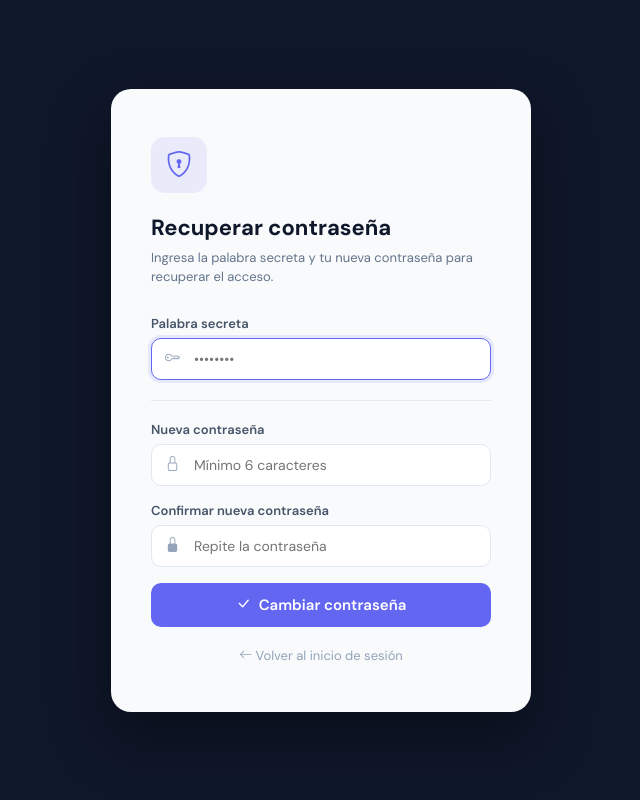
After one commit to victorgarciamh/inventario-escolar-mariano, a Flask app: page /auth/recuperar in a window 1280 px wide. The commit adds this page. Shown: the whole page, without its empty margins (319-959 px from the left). Run offline with Flask 3, Linux system fonts and the light colour scheme.

Commit message:
recuperacion de contraseña

```diff
--- a/web/routes/auth.py
+++ b/web/routes/auth.py
@@ -2,6 +2,7 @@ from flask import Blueprint, render_template, request, redirect, url_for, flash,
 from web.extensions import db
 from web.models import Usuario
 from werkzeug.security import generate_password_hash, check_password_hash
+import os
 
 auth_bp = Blueprint('auth', __name__)
 
@@ -26,6 +27,42 @@ def login():
 
     return render_template('auth/login.html')
 
+@auth_bp.route('/recuperar', methods=['GET', 'POST'])
+def recuperar():
+    if request.method == 'POST':
+        palabra       = request.form.get('palabra_secreta', '').strip()
+        nueva_pass    = request.form.get('nueva_password', '').strip()
+        confirmar     = request.form.get('confirmar_password', '').strip()
+        palabra_real  = os.environ.get('PALABRA_SECRETA', '')
+
+        if not palabra_real:
+            flash('La función de recuperación no está configurada', 'danger')
+            return redirect(url_for('auth.recuperar'))
+
+        if palabra != palabra_real:
+            flash('Palabra secreta incorrecta', 'danger')
+            return redirect(url_for('auth.recuperar'))
+
+        if len(nueva_pass) < 6:
+            flash('La contraseña debe tener al menos 6 caracteres', 'danger')
+            return redirect(url_for('auth.recuperar'))
+
+        if nueva_pass != confirmar:
+            flash('Las contraseñas no coinciden', 'danger')
+            return redirect(url_for('auth.recuperar'))
+
+        # Cambiar contraseña del único usuario (directora)
+        usuario = Usuario.query.first()
+        if usuario:
+            usuario.password_hash = generate_password_hash(nueva_pass)
+            db.session.commit()
+            flash('Contraseña actualizada correctamente. Ya puedes iniciar sesión.', 'success')
+            return redirect(url_for('auth.login'))
+        else:
+            flash('No se encontró ningún usuario', 'danger')
+
+    return render_template('auth/recuperar.html')
+
 @auth_bp.route('/logout')
 def logout():
     session.clear()
--- /dev/null
+++ b/web/templates/auth/recuperar.html
@@ -0,0 +1,138 @@
+<!DOCTYPE html>
+<html lang="es">
+<head>
+    <meta charset="UTF-8">
+    <meta name="viewport" content="width=device-width, initial-scale=1.0">
+    <title>Recuperar contraseña — Inventario Escolar</title>
+    <link href="https://fonts.googleapis.com/css2?family=DM+Sans:wght@300;400;500;600;700&display=swap" rel="stylesheet">
+    <link href="https://cdn.jsdelivr.net/npm/bootstrap-icons@1.11.0/font/bootstrap-icons.css" rel="stylesheet">
+    <style>
+        * { box-sizing: border-box; margin: 0; padding: 0; }
+        body {
+            font-family: 'DM Sans', sans-serif;
+            min-height: 100vh;
+            display: flex;
+            align-items: center;
+            justify-content: center;
+            background: #0f172a;
+        }
+        .card {
+            background: #f8fafc;
+            border-radius: 20px;
+            padding: 48px 40px;
+            width: 100%;
+            max-width: 420px;
+            box-shadow: 0 25px 60px rgba(0,0,0,.4);
+        }
+        .icon-box {
+            width: 56px; height: 56px;
+            background: rgba(99,102,241,.1);
+            border-radius: 14px;
+            display: flex; align-items: center; justify-content: center;
+            font-size: 26px; color: #6366f1;
+            margin-bottom: 20px;
+        }
+        h2 { font-size: 22px; font-weight: 700; color: #0f172a; margin-bottom: 6px; }
+        .subtitle { font-size: 13px; color: #64748b; margin-bottom: 28px; line-height: 1.5; }
+        .alert {
+            padding: 12px 16px; border-radius: 8px;
+            font-size: 13px; margin-bottom: 18px;
+            display: flex; align-items: center; gap: 8px;
+        }
+        .alert-danger  { background: rgba(239,68,68,.1);  color: #991b1b; border: 1px solid rgba(239,68,68,.2); }
+        .alert-success { background: rgba(16,185,129,.1); color: #065f46; border: 1px solid rgba(16,185,129,.2); }
+        .form-group { margin-bottom: 16px; }
+        .form-label { display: block; font-size: 13px; font-weight: 600; color: #475569; margin-bottom: 6px; }
+        .input-wrap { position: relative; }
+        .input-wrap i {
+            position: absolute; left: 14px; top: 50%; transform: translateY(-50%);
+            color: #94a3b8; font-size: 15px;
+        }
+        .form-control {
+            width: 100%; padding: 11px 14px 11px 42px;
+            border: 1.5px solid #e2e8f0; border-radius: 10px;
+            font-size: 14px; font-family: 'DM Sans', sans-serif;
+            color: #0f172a; background: white; outline: none;
+            transition: border-color .2s, box-shadow .2s;
+        }
+        .form-control:focus {
+            border-color: #6366f1;
+            box-shadow: 0 0 0 3px rgba(99,102,241,.12);
+        }
+        .btn {
+            width: 100%; padding: 12px;
+            border: none; border-radius: 10px;
+            font-size: 15px; font-weight: 600;
+            font-family: 'DM Sans', sans-serif;
+            cursor: pointer; transition: all .2s;
+            display: flex; align-items: center; justify-content: center; gap: 8px;
+            margin-top: 8px;
+        }
+        .btn-primary { background: #6366f1; color: white; }
+        .btn-primary:hover { background: #4f46e5; transform: translateY(-1px); box-shadow: 0 4px 16px rgba(99,102,241,.4); }
+        .back-link {
+            display: block; text-align: center; margin-top: 20px;
+            font-size: 13px; color: #94a3b8; text-decoration: none;
+            transition: color .2s;
+        }
+        .back-link:hover { color: #6366f1; }
+        .divider {
+            border: none; border-top: 1px solid #e2e8f0;
+            margin: 20px 0;
+        }
+    </style>
+</head>
+<body>
+    <div class="card">
+        <div class="icon-box"><i class="bi bi-shield-lock"></i></div>
+        <h2>Recuperar contraseña</h2>
+        <p class="subtitle">Ingresa la palabra secreta y tu nueva contraseña para recuperar el acceso.</p>
+
+        {% with messages = get_flashed_messages(with_categories=true) %}
+            {% if messages %}
+                {% for category, message in messages %}
+                <div class="alert alert-{{ category }}">
+                    <i class="bi bi-{{ 'check-circle' if category == 'success' else 'exclamation-circle' }}"></i>
+                    {{ message }}
+                </div>
+                {% endfor %}
+            {% endif %}
+        {% endwith %}
+
+        <form method="POST">
+            <div class="form-group">
+                <label class="form-label">Palabra secreta</label>
+                <div class="input-wrap">
+                    <i class="bi bi-key"></i>
+                    <input type="password" name="palabra_secreta" class="form-control"
+                           placeholder="••••••••" required autofocus>
+                </div>
+            </div>
+            <hr class="divider">
+            <div class="form-group">
+                <label class="form-label">Nueva contraseña</label>
+                <div class="input-wrap">
+                    <i class="bi bi-lock"></i>
+                    <input type="password" name="nueva_password" class="form-control"
+                           placeholder="Mínimo 6 caracteres" required minlength="6">
+                </div>
+            </div>
+            <div class="form-group">
+                <label class="form-label">Confirmar nueva contraseña</label>
+                <div class="input-wrap">
+                    <i class="bi bi-lock-fill"></i>
+                    <input type="password" name="confirmar_password" class="form-control"
+                           placeholder="Repite la contraseña" required minlength="6">
+                </div>
+            </div>
+            <button type="submit" class="btn btn-primary">
+                <i class="bi bi-check-lg"></i> Cambiar contraseña
+            </button>
+        </form>
+
+        <a href="/auth/login" class="back-link">
+            <i class="bi bi-arrow-left"></i> Volver al inicio de sesión
+        </a>
+    </div>
+</body>
+</html>
```
Also changed, not shown: web/templates/auth/login.html (+9 -0 lines).
